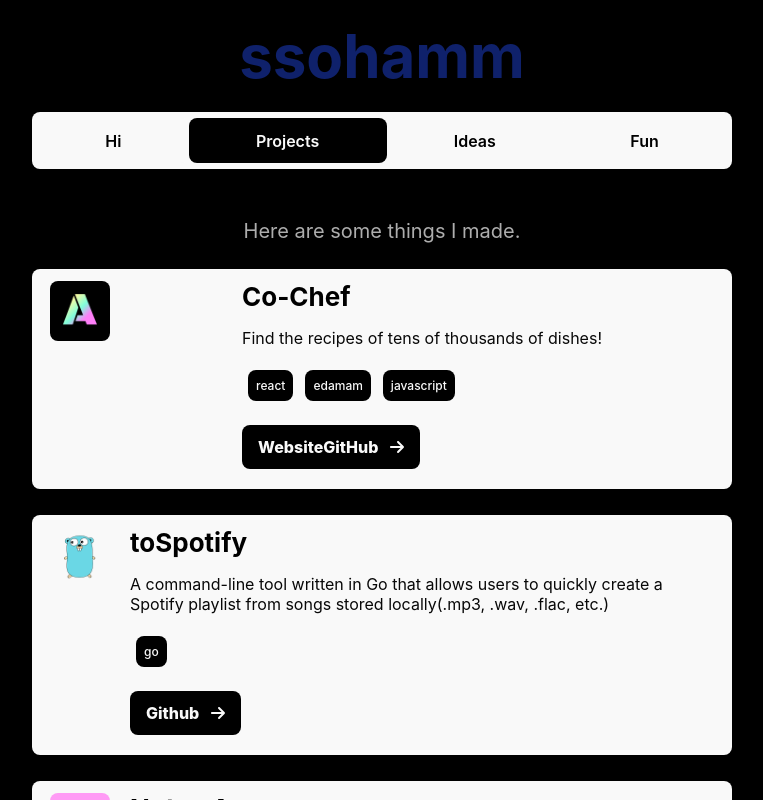
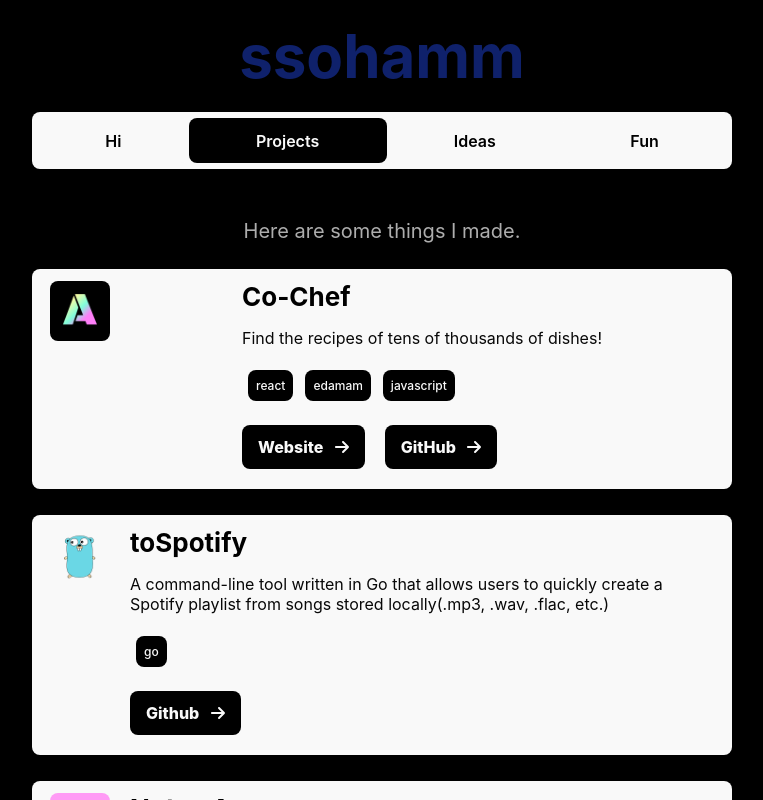
Before and after one commit to sohamdata/personal-website, a React (Create React App) app: page / in a window 1280 px wide. Both pictures are taken after a click on the element "Projects". Shown: the top 800 px of the page, without its empty margins (258-1021 px from the left). Built offline with nearby package versions, Linux system fonts and the light colour scheme.

Commit message:
added project buttons

```diff
--- a/src/components/Projects.js
+++ b/src/components/Projects.js
@@ -86,11 +86,13 @@
                                 </span>
                             ))}
                             <div style={styles.anchorContainer}>
-                                <a href={item.url} style={styles.spanAnchor} target="_blank" rel="noreferrer">
-                                    <span style={styles.span}>
-                                        {item.action} <FontAwesomeIcon style={styles.icon} icon={faArrowRight} />
-                                    </span>
-                                </a>
+                                {item.action.map((action, i) => (
+                                    <a href={item.url[i]} style={styles.spanAnchor} target="_blank" rel="noreferrer">
+                                        <span key={i} style={styles.span}>
+                                            {action} <FontAwesomeIcon style={styles.icon} icon={faArrowRight} />
+                                        </span>
+                                    </a>
+                                ))}
                             </div>
                         </div>
                     </div>
@@ -153,6 +155,7 @@
     },
     spanAnchor: {
         textDecoration: 'none',
+        marginRight: 20,
     },
     span: {
         backgroundColor: '#000000',
```
